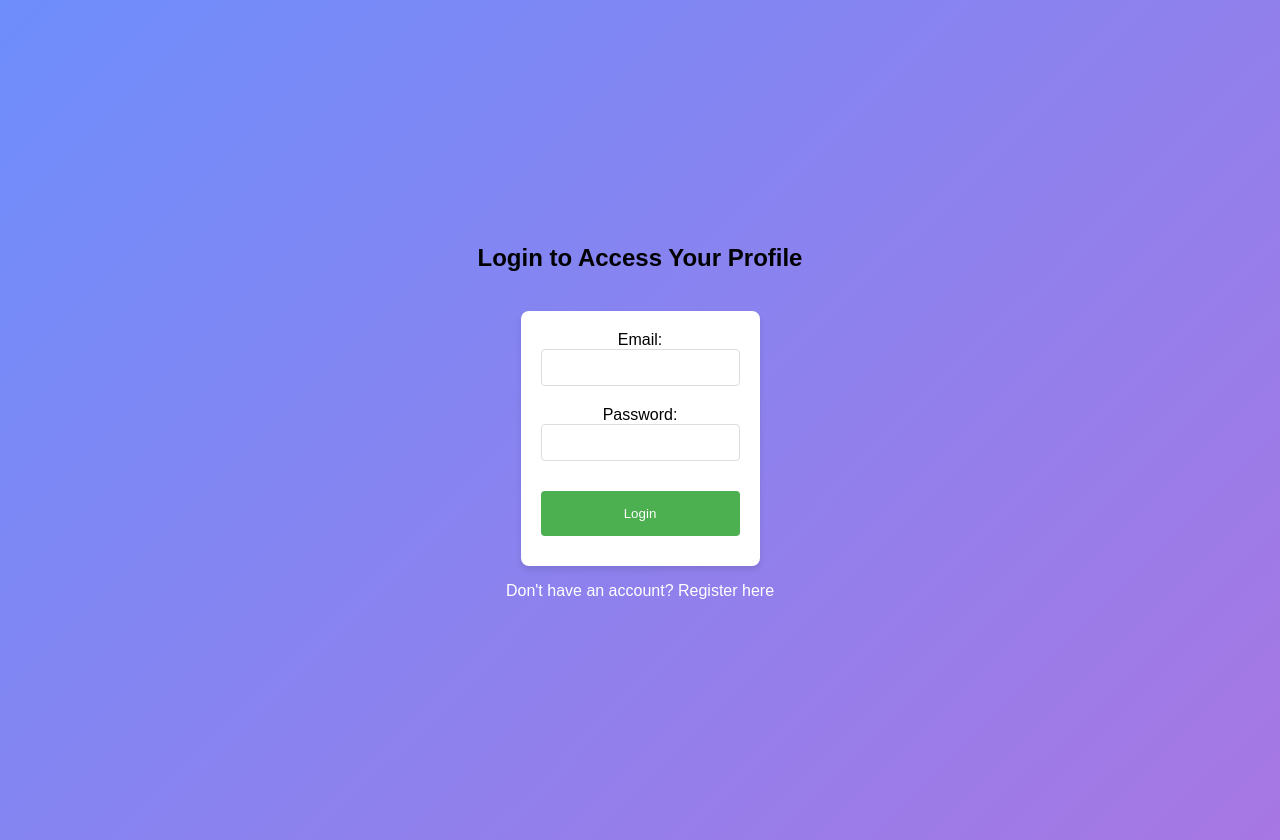
After one commit to Hichammayat/BeautyBook, a Flask app: template web_app/templates/login.html in a window 1280 px wide. The commit adds this page. Run offline with Flask 3, Linux system fonts and the light colour scheme; the template is opened without the code that fills it, so the values that code supplies are empty.

Commit message:
Implement basic web app functionality

```diff
--- a/models/engine/db_storage.py
+++ b/models/engine/db_storage.py
@@ -11,7 +11,6 @@ from models.city import City
 from models.ContactForm import Contactform
 from models.review import Review
 from models.service import Service
-from models.user import User
 from models.professional import Professional
 from os import getenv
 import sqlalchemy
--- a/web_app/app.py
+++ b/web_app/app.py
@@ -2,6 +2,7 @@
 """
 from flask import request, redirect, url_for, flash, render_template, Flask
 import requests  # Assurez-vous que requests est installé
+from models import storage
 
 app = Flask(__name__)
 app.secret_key = 'beauty_app'
@@ -46,10 +47,30 @@ def register():
     # Si la méthode est GET ou si la création a échoué, afficher simplement le formulaire d'inscription
     return render_template('register.html')
 
+@app.route('/login', methods=['GET', 'POST'])
+def login():
+    if request.method == 'POST':
+        email = request.form['email']
+        password = request.form['password']  # Ce sera utilisé plus tard pour l'authentification
+
+        # Ici, nous utiliserons requests pour appeler votre API /api/v1/professionals/exist
+        try:
+            response = requests.post('http://localhost:5001/api/v1/professionals/exist', json={'email': email})
+            if response.status_code == 200 and response.json()['exists']:
+                # L'utilisateur existe, redirigez-le vers la page de profil ou autre
+                # Vous devrez implémenter la logique d'authentification ici
+                return redirect(url_for('display_homepage'))  # Changez 'display_homepage' par votre page de profil
+            else:
+                flash('Email non trouvé ou mot de passe incorrect. Veuillez réessayer ou vous enregistrer.')
+        except requests.RequestException as e:
+            flash(str(e))
+
+    return render_template('login.html')
+
 @app.teardown_appcontext
 def teardown_db(exception):
     """Removes the current SQLAlchemy Session (if applicable)"""
-    storage.close()``  # Si vous n'utilisez pas SQLAlchemy, cette fonction peut rester vide ou être supprimée
+    storage.close()  # Si vous n'utilisez pas SQLAlchemy, cette fonction peut rester vide ou être supprimée
 
 if __name__ == "__main__":
     app.run(host='0.0.0.0', port=5000)
--- /dev/null
+++ b/web_app/static/styles/login.css
@@ -0,0 +1,61 @@
+body, html {
+    margin: 0;
+    padding: 0;
+    height: 100%;
+    font-family: Arial, sans-serif;
+}
+
+.container {
+    display: flex;
+    flex-direction: column;
+    justify-content: center;
+    align-items: center;
+    min-height: 100vh;
+    text-align: center;
+    padding: 20px;
+    background: linear-gradient(135deg, #6e8efb, #a777e3);
+}
+
+form {
+    background: white;
+    padding: 20px;
+    border-radius: 8px;
+    box-shadow: 0 4px 6px rgba(0,0,0,0.1);
+    margin-top: 20px;
+}
+
+input[type="email"], input[type="password"] {
+    width: calc(100% - 22px);
+    padding: 10px;
+    margin-bottom: 20px;
+    border: 1px solid #ddd;
+    border-radius: 4px;
+}
+
+input[type="submit"] {
+    background-color: #4CAF50; /* Green */
+    color: white;
+    padding: 15px 20px;
+    margin: 10px 0;
+    border: none;
+    border-radius: 4px;
+    cursor: pointer;
+    width: 100%;
+}
+
+input[type="submit"]:hover {
+    background-color: #45a049;
+}
+
+a {
+    color: #fff;
+    text-decoration: none;
+}
+
+a:hover {
+    text-decoration: underline;
+}
+
+p {
+    color: #fff;
+}
--- a/web_app/static/styles/register.css
+++ b/web_app/static/styles/register.css
@@ -1,5 +1,6 @@
 body {
     font-family: Arial, sans-serif;
+
 }
 
 .container {
--- /dev/null
+++ b/web_app/templates/login.html
@@ -0,0 +1,21 @@
+<!DOCTYPE html>
+<html lang="en">
+<head>
+    <meta charset="UTF-8">
+    <link rel="stylesheet" href="../static/styles/login.css">
+    <title>Login for Beauty Book</title>
+</head>
+<body>
+<main class="container">
+    <h2>Login to Access Your Profile</h2>
+    <form action="/login" method="post">
+        <label for="email">Email:</label><br>
+        <input type="email" id="email" name="email" required><br>
+        <label for="password">Password:</label><br>
+        <input type="password" id="password" name="password" required><br>
+        <input type="submit" value="Login">
+    </form>
+    <p>Don't have an account? <a href="/register">Register here</a></p>
+</main>
+</body>
+</html>
```
Also changed, not shown: api/v1/views/professionals.py (+19 -0 lines), models/professional.py (+4 -4 lines), web_app/templates/register.html (+10 -2 lines), web_app/templates/profile.html (added).
